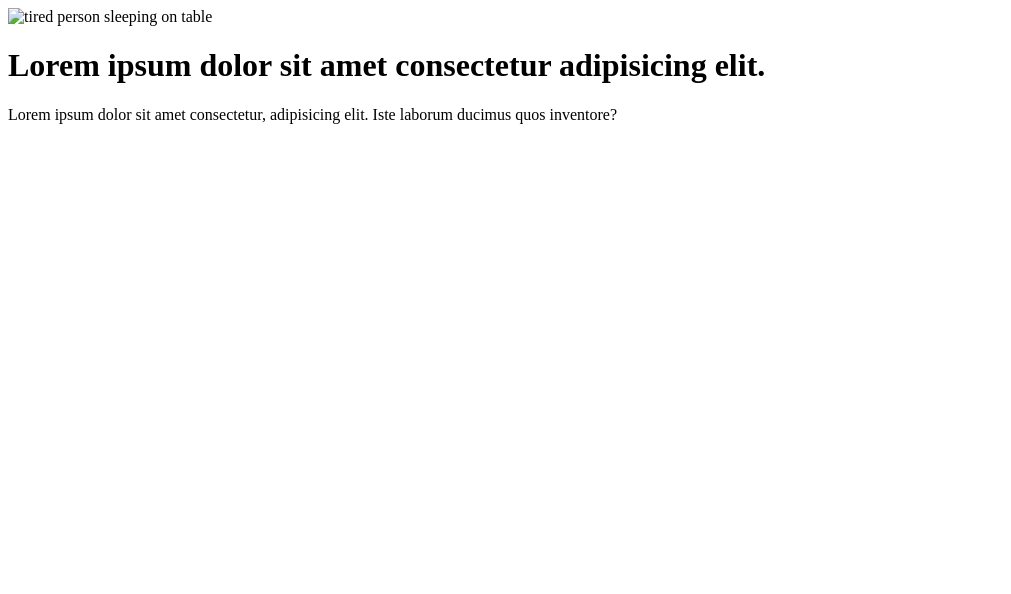
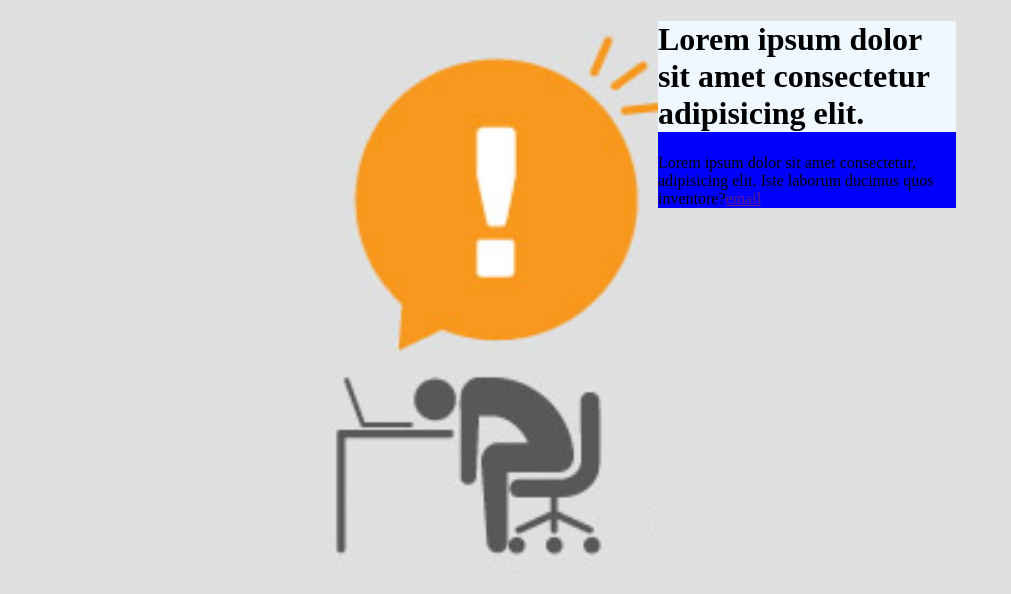
Before and after one commit to EBliujus/06_sorry, a website: page index.html in a window 1280 px wide. Shown: the whole page, without its empty margins (0-1011 px from the left). Drawn offline with Linux system fonts and the light colour scheme.

Commit message:
index naujinimas

```diff
--- a/index.html
+++ b/index.html
@@ -8,13 +8,15 @@
     <title>Sorry we're tired </title>
 </head>
 
-<body>
+<body style="background-color: #E0E0E0">
 
-    <main><img src="#" alt="tired person sleeping on table">
-        <div><h1>Lorem ipsum dolor sit amet consectetur adipisicing elit.</h1>
-        <p>Lorem ipsum dolor sit amet consectetur, adipisicing elit. Iste laborum ducimus quos inventore?<a href="email"></a></p>
-
-        </div></main>
+    <main style="background-color:blue; width: 50%; margin-left: 25%; margin-top: 1%;">
+        <img src="./pagrindinis-pav.jpg" alt="tired person sleeping on table" style="width 50%; float: left;">
+        <div>
+            <h1 style="background-color:aliceblue">Lorem ipsum dolor sit amet consectetur adipisicing elit.</h1>
+                <p>Lorem ipsum dolor sit amet consectetur, adipisicing elit. Iste laborum ducimus quos inventore?<a href="">email</a></p>
+        </div>
+    </main>
 
 </body>
 </html>
```
